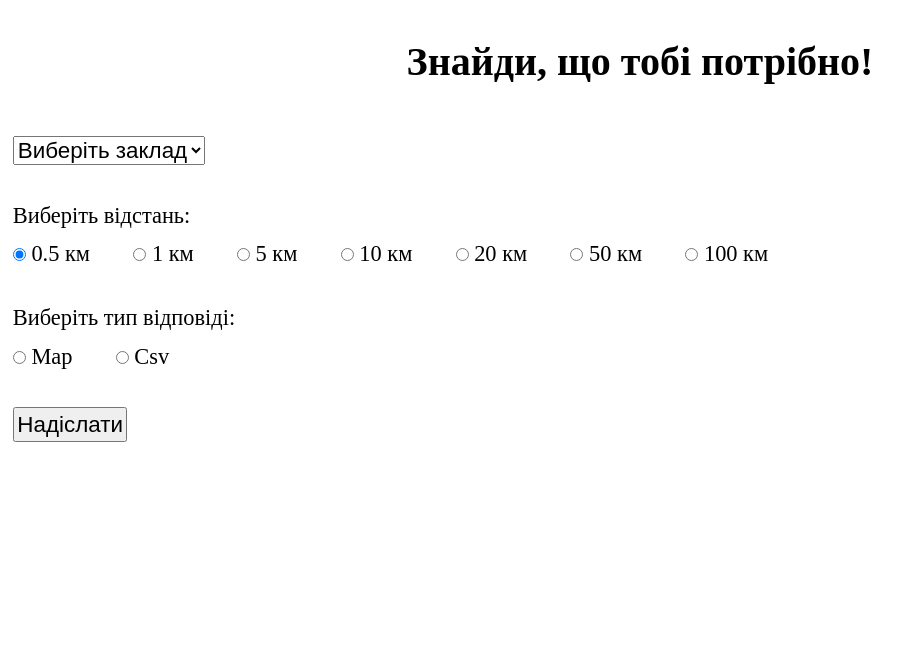
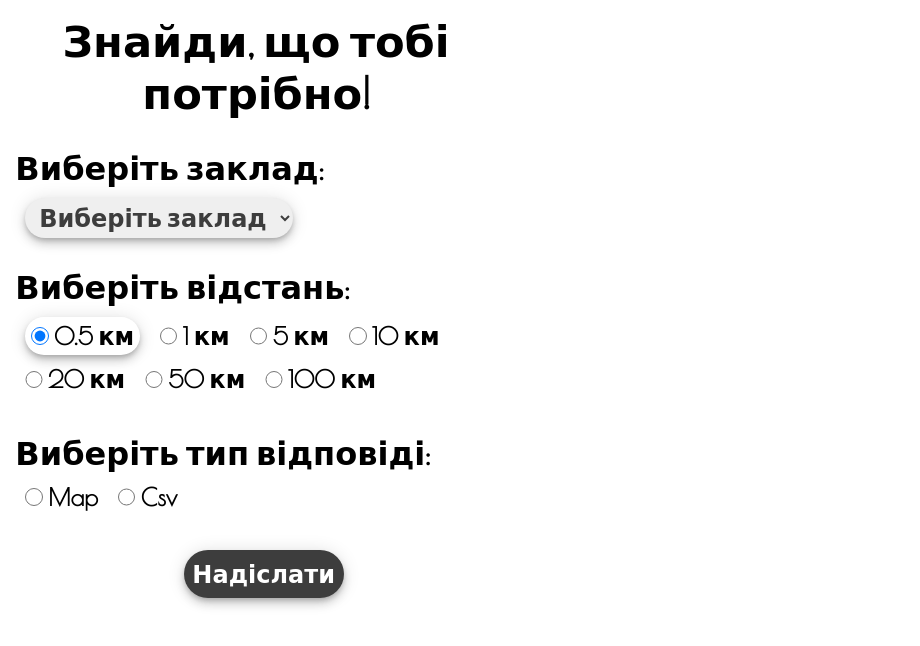
Before and after one commit to romapavliv/PLLUG-2, a plain HTML site: page Test_work3_API/index.html in a window 1280 px wide. Both pictures are taken after a click on the radio button "0.5 км". Shown: the whole page, without its empty margins (0-920 px from the left). Drawn offline with nearby package versions, Linux system fonts and the light colour scheme.

Commit message:
Changed style and added functions to add or remove css classes.

```diff
--- a/Test_work3_API/index.html
+++ b/Test_work3_API/index.html
@@ -17,10 +17,12 @@
 </head>
 
 <body>
+    <div id="filer">
         <div id="page-title">Знайди, що тобі потрібно!</div>
 
         <div id="container">
             <form id="request" action="javascript:checkForm();" method="post">
+                <p class="text">Виберіть заклад:</p>
                 <select id="places">
                     <option value="hidden" hidden>Виберіть заклад</option>
                     <option value="restaurant">Ресторан</option>
@@ -32,28 +34,46 @@
 
                 <p class="text">Виберіть відстань:</p>
                 <div id="distances">
-                <input type="radio" id="distance1" name="distance" value="500">
+                    <div class="inline-div">
+                        <input type="radio" id="distance1" name="distance" class="distance" value="500">
                         <label for="distance1" class="labels">0.5 км</label>
-                <input type="radio" id="distance2" name="distance" value="1000">
+                    </div>
+                    <div class="inline-div">
+                        <input type="radio" id="distance2" name="distance" class="distance" value="1000">
                         <label for="distance2" class="labels">1 км</label>
-                <input type="radio" id="distance3" name="distance" value="5000">
+                    </div>
+                    <div class="inline-div">
+                        <input type="radio" id="distance3" name="distance" class="distance" value="5000">
                         <label for="distance3" class="labels">5 км</label>
-                <input type="radio" id="distance4" name="distance" value="10000">
+                    </div>
+                    <div class="inline-div">
+                        <input type="radio" id="distance4" name="distance" class="distance" value="10000">
                         <label for="distance4" class="labels">10 км</label>
-                <input type="radio" id="distance5" name="distance" value="20000">
+                    </div>
+                    <div class="inline-div">
+                        <input type="radio" id="distance5" name="distance" class="distance" value="20000">
                         <label for="distance5" class="labels">20 км</label>
-                <input type="radio" id="distance6" name="distance" value="50000">
+                    </div>
+                    <div class="inline-div">
+                        <input type="radio" id="distance6" name="distance" class="distance" value="50000">
                         <label for="distance6" class="labels">50 км</label>
-                <input type="radio" id="distance7" name="distance" value="100000">
+                    </div>
+                    <div class="inline-div">
+                        <input type="radio" id="distance7" name="distance" class="distance" value="100000">
                         <label for="distance7" class="labels">100 км</label>
+                    </div>
                 </div>
 
                 <p class="text">Виберіть тип відповіді:</p>
-            <div id="responce-types">
-                <input type="radio" id="map-radio" name="response-type" value="map">
+                <div id="response-types">
+                    <div class="inline-div">
+                        <input type="radio" id="map-radio" name="response-type" class="response-type" value="map">
                         <label for="map-radio" class="labels">Map</label>
-                <input type="radio" id="csv-radio" name="response-type" value="csv">
+                    </div>
+                    <div class="inline-div">
+                        <input type="radio" id="csv-radio" name="response-type" class="response-type" value="csv">
                         <label for="csv-radio" class="labels">Csv</label>
+                    </div>
                 </div>
 
                 <div id="submit-button">
@@ -61,6 +81,7 @@
                 </div>
             </form>
         </div>
+    </div>
 
     <div id="show-map"></div>
 
--- a/Test_work3_API/scripts/main.js
+++ b/Test_work3_API/scripts/main.js
@@ -1,3 +1,33 @@
+function removeCheckedClass(elementsList, checkedElementIndex) {
+    let elementsArray = [...elementsList];
+    elementsArray.splice(checkedElementIndex, 1);
+    elementsArray.forEach((element) => {
+        const parentElement = element.parentElement;
+        if(parentElement.classList.contains("inline-div-checked")) {
+            parentElement.classList.remove("inline-div-checked");
+        }
+    });
+}
+
+function addCheckedClass(elementsList) {
+    [...elementsList].forEach((element, index) => {
+        element.addEventListener("change", (event) => {
+            const parentElement = event.currentTarget.parentElement;
+            if(event.currentTarget.checked) {
+                parentElement.classList.add("inline-div-checked");
+                removeCheckedClass(elementsList, index);
+            }
+        });
+    });
+}
+
+document.addEventListener("DOMContentLoaded", () => {
+    const distanceInputs = document.querySelectorAll(".distance");
+    const responseTypeInpits = document.querySelectorAll(".response-type");
+    addCheckedClass(distanceInputs);
+    addCheckedClass(responseTypeInpits);
+});
+
 function addMarker(map, placeData) {
     const marker = new L.marker([placeData["lat"], placeData["lng"]]);
     marker.bindPopup(`<b>${placeData["name"]}</b>`).openPopup();
@@ -37,8 +67,8 @@ function setCsv(responseData) {
     hiddenElement.click();
 }
 
-async function sendData(requestData, responceType) {
-    const url = responceType === "map" ? "http://198.199.125.240:8888/search" : "http://198.199.125.240:8888/csv";
+async function sendData(requestData, responseType) {
+    const url = responseType === "map" ? "http://198.199.125.240:8888/search" : "http://198.199.125.240:8888/csv";
     try {
         const response = await fetch(url, {
             method: 'POST',
@@ -48,7 +78,7 @@ async function sendData(requestData, responceType) {
             },
             body: JSON.stringify(requestData)
         });
-        if (responceType === "map") {
+        if (responseType === "map") {
             const responseData = await response.json();
             setMap(requestData, responseData);
         }
@@ -62,7 +92,7 @@ async function sendData(requestData, responceType) {
     }
 }
 
-function userLocation(requestData, responceType) {
+function userLocation(requestData, responseType) {
     function success(position) {
         const status = document.querySelector('#show-map');
         status.textContent = 'Ваше місцезнаходження успішно визначено.';
@@ -70,7 +100,7 @@ function userLocation(requestData, responceType) {
         const longitude = position.coords.longitude;
         requestData["lat"] = latitude;
         requestData["lng"] = longitude;
-        sendData(requestData, responceType);
+        sendData(requestData, responseType);
     }
 
     function error() {
@@ -113,9 +143,9 @@ function checkForm() {
         return;
     }
 
-    const responceTypesContainer = document.querySelector("#responce-types");
-    const chosenResponceType = getChosenValue(responceTypesContainer);
-    if (chosenResponceType === "") {
+    const responseTypesContainer = document.querySelector("#response-types");
+    const chosenResponseType = getChosenValue(responseTypesContainer);
+    if (chosenResponseType === "") {
         alert("Будь ласка, оберіть тип відповіді.")
         return;
     }
@@ -124,5 +154,5 @@ function checkForm() {
     requestData["query"] = chosenPlace;
     requestData["radius"] = chosenDistance;
 
-    userLocation(requestData, chosenResponceType);
+    userLocation(requestData, chosenResponseType);
 }
--- a/Test_work3_API/styles/main.css
+++ b/Test_work3_API/styles/main.css
@@ -1,3 +1,5 @@
+@import url('https://fonts.googleapis.com/css2?family=Poiret+One&display=swap');
+
 * {
     margin: 0;
     padding: 0;
@@ -8,38 +10,110 @@ html, body {
     width: 100%;
 }
 
+body {
+    display: flex;
+}
+
+#filer {
+    height: 100%;
+    width: 40%;
+}
+
 #page-title {
-    margin: 3% 0;
-    font-size: 2.5rem;
+    margin-top: 3%;
+    font-family: 'Poiret One', cursive;
+    font-size: 2.7rem;
     font-weight: bold;
     text-align: center;
 }
 
 #container {
-    margin: 1%;
-    font-size: 1.4rem;
+    margin-left: 3%;
+    font-family: 'Poiret One', cursive;
+    font-size: 1.5rem;
+    font-weight: bold;
 }
 
 #places {
-    margin-top: 1%;
-    font-size: 1.4rem;
+    margin-left: 2%;
+    font-family: 'Poiret One', cursive;
+    font-size: 1.5rem;
+    font-weight: bold;
+    padding: 1% 2%;
+    color: #3d3d3d;
+    border: none;
+    border-radius: 2rem;
+    outline: none;
+    box-shadow: rgba(0, 0, 0, .2) 0 3px 5px -1px,rgba(0, 0, 0, .14) 0 6px 10px 0,rgba(0, 0, 0, .12) 0 1px 18px 0;
 }
 
-.text, #submit-button {
-    margin: 3% 0 1% 0;
+#places:hover {
+    cursor: pointer;
 }
 
-.labels {
+.text {
+    margin: 6% 0 2% 0;
+    width: fit-content;
+    font-size: 2rem;
+}
+
+#submit-button {
+    margin-top: 6%;
+    display: flex;
+    align-items: center;
+    justify-content: center;
+}
+
+#distances, #response-types {
+    margin-left: 2%;
+}
+
+input[type="radio"] {
+    width: 1.1rem;
+    height: 1.1rem;
+}
+
+.inline-div {
+    display: inline-block;
     margin-right: 3%;
+    margin-bottom: 2%;
+}
+
+.inline-div-checked {
+    border: none;
+    border-radius: 2rem;
+    padding: 1% 1.2%;
+    box-shadow: rgba(0, 0, 0, .2) 0 3px 5px -1px,rgba(0, 0, 0, .14) 0 6px 10px 0,rgba(0, 0, 0, .12) 0 1px 18px 0;
 }
 
 #submit {
-    padding: 0.2%;
-    font-size: 1.4rem;
+    height: 3rem;
+    width: 10rem;
+    font-family: 'Poiret One', cursive;
+    font-size: 1.5rem;
+    font-weight: bold;
+    border-radius: 2rem;
+    border-style: none;
+    background-color: #3d3d3d;
+    color: white;
+    box-shadow: rgba(0, 0, 0, .2) 0 3px 5px -1px,rgba(0, 0, 0, .14) 0 6px 10px 0,rgba(0, 0, 0, .12) 0 1px 18px 0;
+    box-sizing: border-box;
+    transition: all 0.2s ease-in-out;
+}
+
+.labels:hover, input[type="radio"]:hover, #submit:hover {
+    cursor: pointer;
+}
+
+#submit:hover {
+    margin-top: -0.3%;
+    margin-bottom: 0.3%;
+    background: #202020;
+    color: white;
 }
 
 #show-map {
-    width: 100%;
+    width: 60%;
     height: 100%;
 }
 
```
Lines whose indentation alone changed are shown as unchanged.
